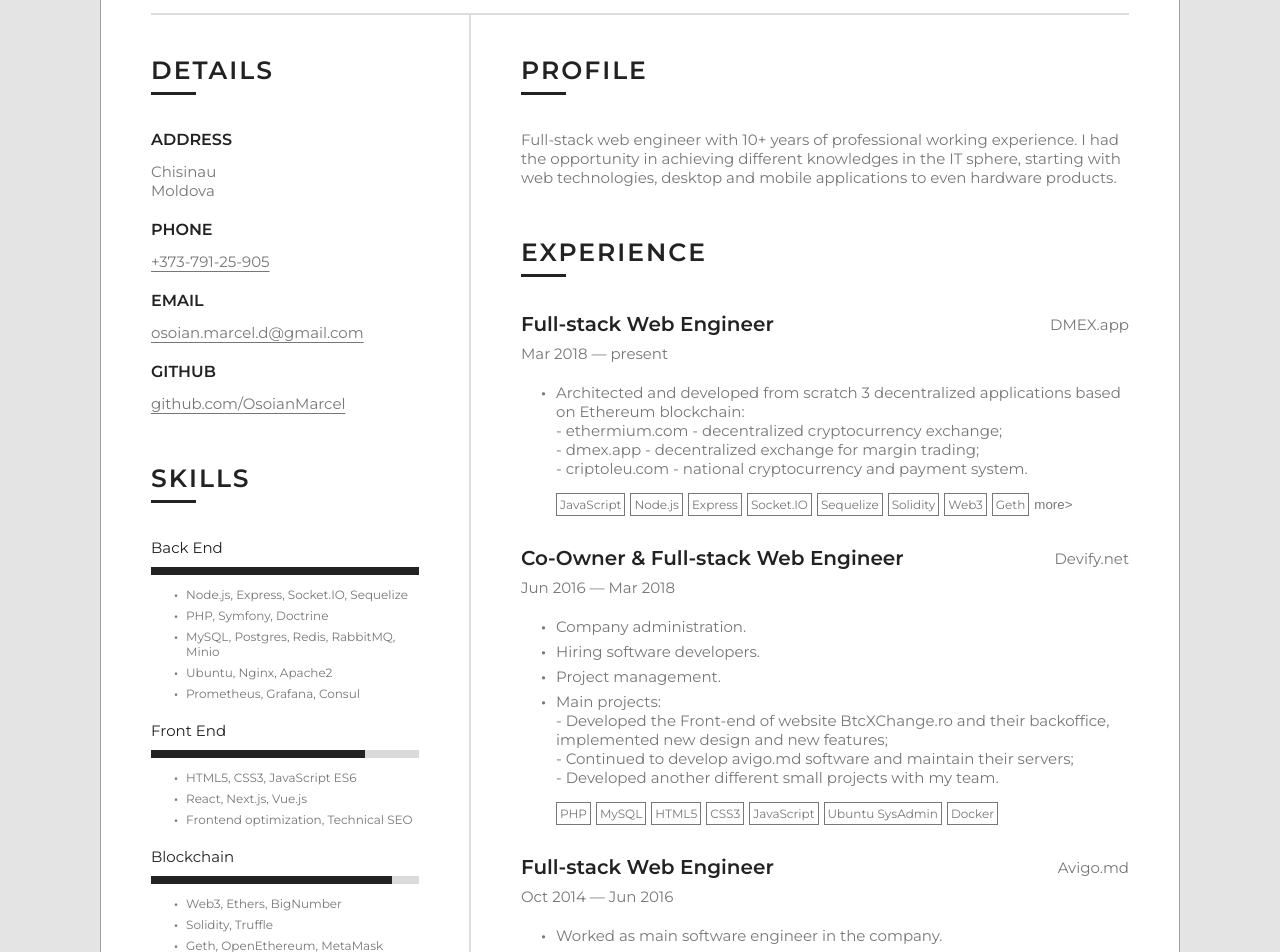
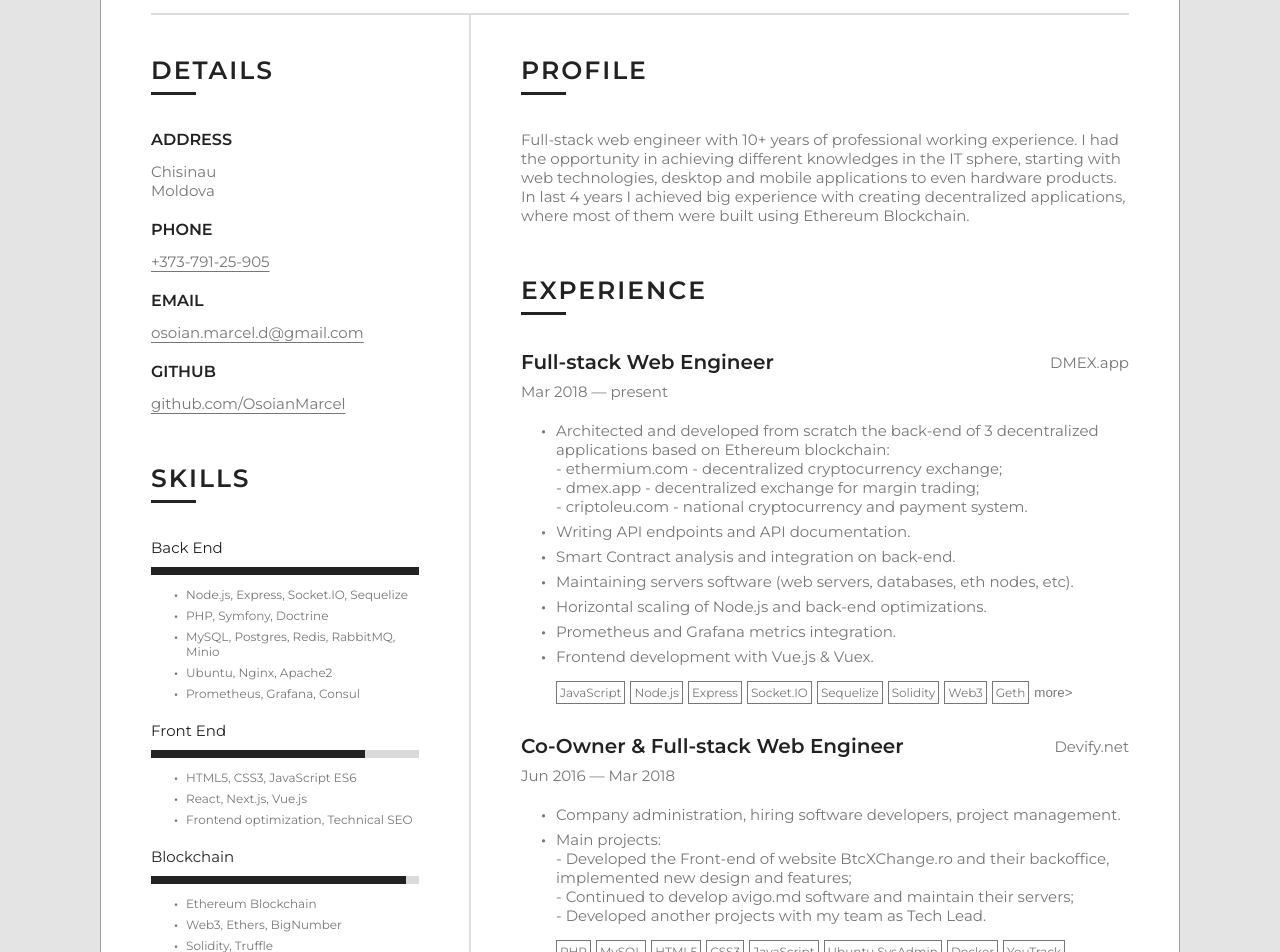
Before and after one commit to OsoianMarcel/my-cv, a Next.js app: page / in a window 1280 px wide. Shown: the part 300-1252 px from the top of the page. Built offline with nearby package versions, Linux system fonts and the light colour scheme.

Commit message:
more text, improve UI

```diff
--- a/src/components/ProgressBar.tsx
+++ b/src/components/ProgressBar.tsx
@@ -5,7 +5,7 @@ type Props = {
 	val: number|string
 }
 
-export default function Title({max = 10, val} : Props): JSX.Element {
+export default function Title({max = 100, val} : Props): JSX.Element {
 	if (typeof max !== 'number') {
 		max = parseInt(max, 10);
 	}
--- a/src/pages/index.tsx
+++ b/src/pages/index.tsx
@@ -60,7 +60,7 @@ const Home: NextPage = () => {
 					<Section title="Skills">
 						<div className={styles.skill_section}>
 							<div className={styles.skill_name}>Back End</div>
-							<ProgressBar val="10"/>
+							<ProgressBar val="100"/>
 							<ul className={styles.skill_list}>
 								<li>Node.js, Express, Socket.IO, Sequelize</li>
 								<li>PHP, Symfony, Doctrine</li>
@@ -72,7 +72,7 @@ const Home: NextPage = () => {
 
 						<div className={styles.skill_section}>
 							<div className={styles.skill_name}>Front End</div>
-							<ProgressBar val="8"/>
+							<ProgressBar val="80"/>
 							<ul className={styles.skill_list}>
 								<li>HTML5, CSS3, JavaScript ES6</li>
 								<li>React, Next.js, Vue.js</li>
@@ -82,11 +82,12 @@ const Home: NextPage = () => {
 
 						<div className={styles.skill_section}>
 							<div className={styles.skill_name}>Blockchain</div>
-							<ProgressBar val="9"/>
+							<ProgressBar val="95"/>
 							<ul className={styles.skill_list}>
+								<li>Ethereum Blockchain</li>
 								<li>Web3, Ethers, BigNumber</li>
 								<li>Solidity, Truffle</li>
-								<li>Geth, OpenEthereum, MetaMask</li>
+								<li>MetaMask, Geth, OpenEthereum</li>
 							</ul>
 						</div>
 					</Section>
@@ -115,7 +116,9 @@ const Home: NextPage = () => {
 						<p>
 							Full-stack web engineer with 10+ years of professional working experience.
 							I had the opportunity in achieving different knowledges in the IT sphere,
-							starting with web technologies, desktop and mobile applications to even hardware products.
+							starting with web technologies, desktop and mobile applications to even hardware products.<br/>
+							In last 4 years I achieved big experience with creating decentralized applications,
+							where most of them were built using Ethereum Blockchain.
 						</p>
 					</Section>
 					<Section title="Experience">
@@ -127,12 +130,18 @@ const Home: NextPage = () => {
 						>
 							<ul>
 								<li>
-									Architected and developed from scratch 3 decentralized
+									Architected and developed from scratch the back-end of 3 decentralized
 									applications based on Ethereum blockchain:<br/>
 									- ethermium.com - decentralized cryptocurrency exchange;<br/>
 									- dmex.app - decentralized exchange for margin trading;<br/>
 									- criptoleu.com - national cryptocurrency and payment system.
 								</li>
+								<li>Writing API endpoints and API documentation.</li>
+								<li>Smart Contract analysis and integration on back-end.</li>
+								<li>Maintaining servers software (web servers, databases, eth nodes, etc).</li>
+								<li>Horizontal scaling of Node.js and back-end optimizations.</li>
+								<li>Prometheus and Grafana metrics integration.</li>
+								<li>Frontend development with Vue.js &amp; Vuex.</li>
 							</ul>
 							<Skills limit={8} skills={[
 								'JavaScript', 'Node.js', 'Express', 'Socket.IO', 'Sequelize',
@@ -150,20 +159,18 @@ const Home: NextPage = () => {
 							periodTo="Mar 2018"
 						>
 							<ul>
-								<li>Company administration.</li>
-								<li>Hiring software developers.</li>
-								<li>Project management.</li>
+								<li>Company administration, hiring software developers, project management.</li>
 								<li>
 									Main projects:<br/>
 									- Developed the Front-end of website BtcXChange.ro and their backoffice,
-									implemented new design and new features;<br/>
+									implemented new design and features;<br/>
 									- Continued to develop avigo.md software and maintain their servers;<br/>
-									- Developed another different small projects with my team.
+									- Developed another projects with my team as Tech Lead.
 								</li>
 							</ul>
 							<Skills skills={[
 								'PHP', 'MySQL', 'HTML5', 'CSS3', 'JavaScript',
-								'Ubuntu SysAdmin', 'Docker'
+								'Ubuntu SysAdmin', 'Docker', 'YouTrack'
 							]}/>
 						</EmploymentItem>
 
--- a/src/styles/Home.module.scss
+++ b/src/styles/Home.module.scss
@@ -44,6 +44,7 @@
 
 .lang_level {
   font-size: 12px;
+  text-align: right;
 }
 
 .empl_skills {
```
